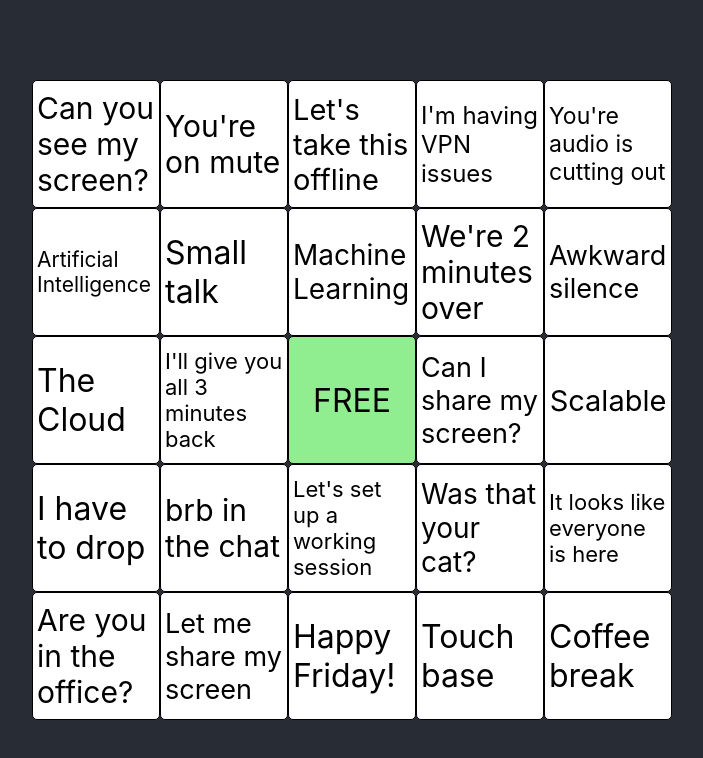
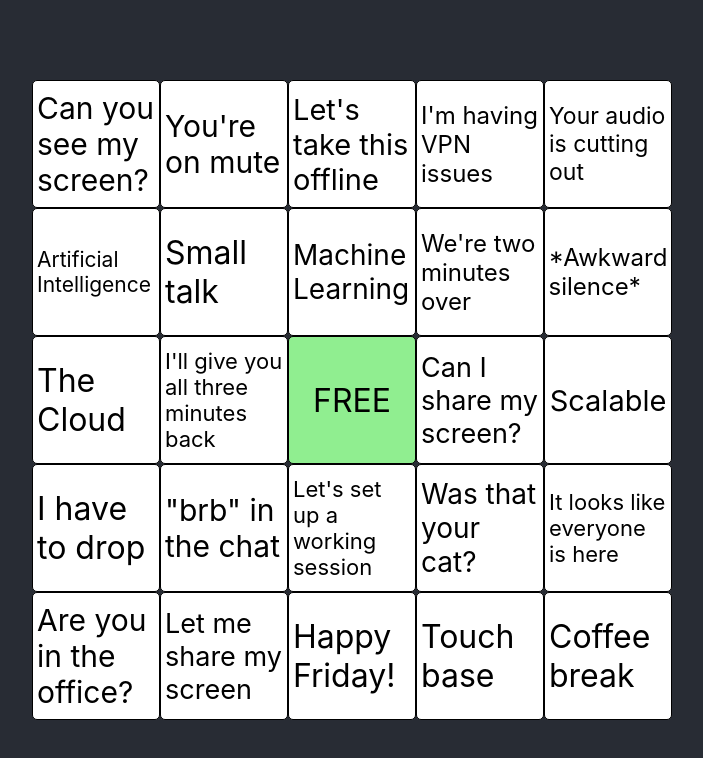
Before and after one commit to jtaavola/buzzword-bingo, a React (Create React App) app: page / in a window 1280 px wide. Shown: the top 758 px of the page, without its empty margins (288-991 px from the left). Built offline with nearby package versions, Linux system fonts and the light colour scheme.

Commit message:
Edit buzzwords

```diff
--- a/src/App.js
+++ b/src/App.js
@@ -6,19 +6,19 @@ const sampleBuzzwords = [
   "You're on mute",
   "Let's take this offline",
   "I'm having VPN issues",
-  "You're audio is cutting out",
+  'Your audio is cutting out',
   'Artificial Intelligence',
   'Small talk',
   'Machine Learning',
-  "We're 2 minutes over",
-  'Awkward silence',
+  "We're two minutes over",
+  '*Awkward silence*',
   'The Cloud',
-  "I'll give you all 3 minutes back",
+  "I'll give you all three minutes back",
   '', // free space
   'Can I share my screen?',
   'Scalable',
   'I have to drop',
-  'brb in the chat',
+  '"brb" in the chat',
   "Let's set up a working session",
   'Was that your cat?',
   'It looks like everyone is here',
```
